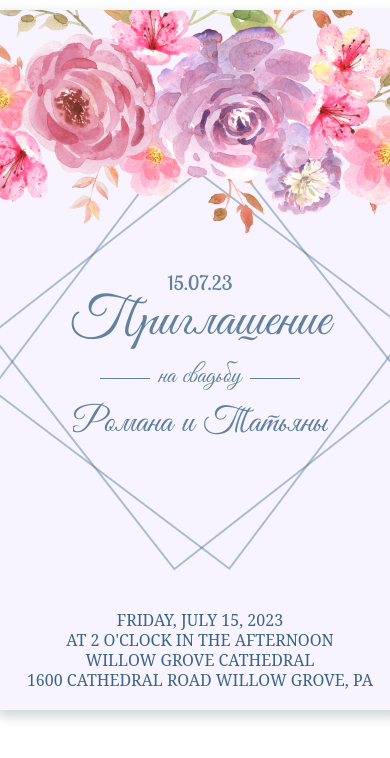
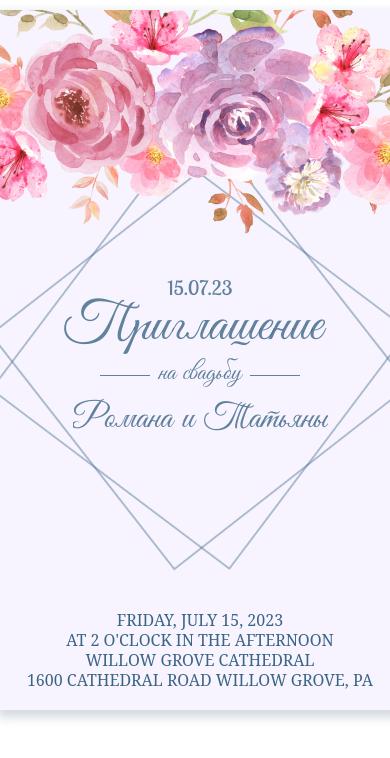
Before and after one commit to vavilentar/wedding-invitation-2, a plain HTML site: page index.html in a window 390 px wide. Drawn offline with Linux system fonts and the light colour scheme.

Commit message:
Update style.css

```diff
--- a/style.css
+++ b/style.css
@@ -272,11 +272,13 @@ span {
 
 	.invite-text{
 		font-size: 55px;
+		width: 275px;
+    height: 55px;
 	}
 	.of-style {
 		font-size: 25px;
 		margin-top: 0;
-		margin: 5px 0;
+		margin: 3px 0;
 		width: 83px;
     		height: 35px;
 		display: flex;
```
